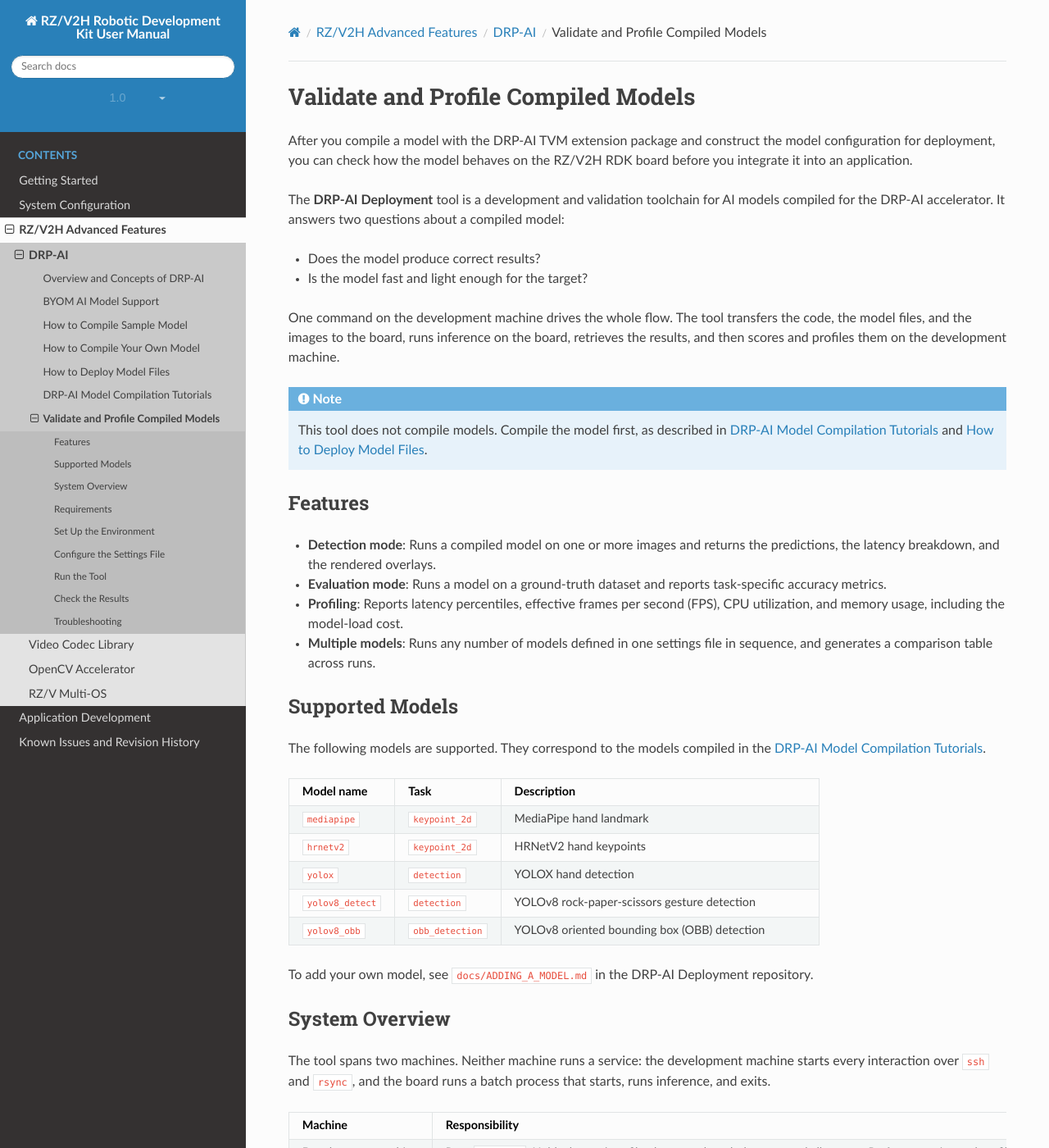
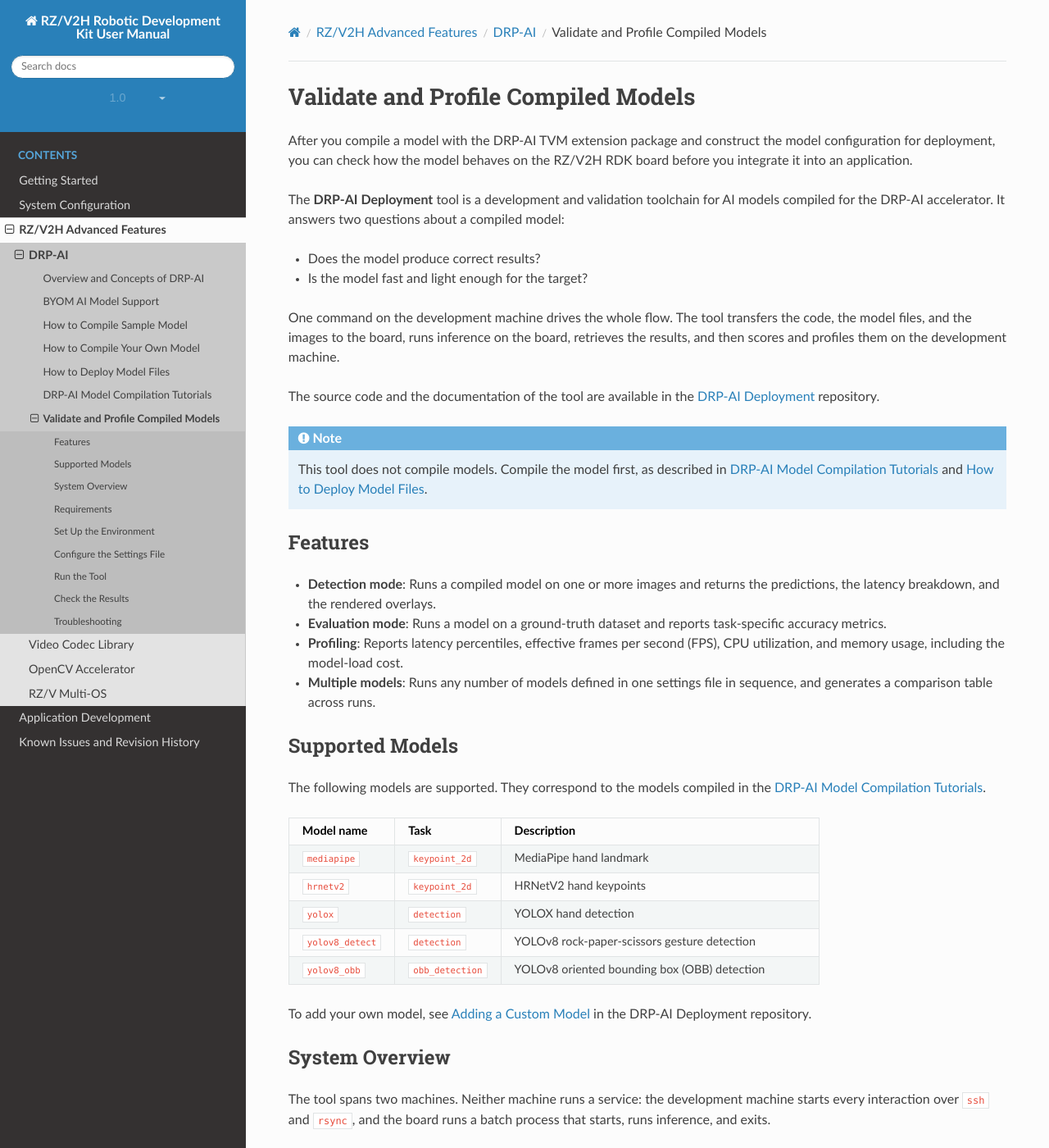
Before and after one commit to renesas-rdk/rzv2h_rdk_documentation, a Sphinx documentation site: the page built from source/chapter-3/drp_ai/model_validation/drp_ai_deployment.rst, in a window 1280 px wide and 1400 px high. Shown: the whole window at 82% size. Built offline with Sphinx 7.4.7 and the Read the Docs theme 3.1.0, drawn with Linux system fonts in a browser that asks for light colours; comment, search, counter and statistics services are not loaded; some of the changed text lies outside the part shown.

Commit message:
feat: update drp-ai deployment tool with GitHub link
Signed-off-by: Tu Pham <tu.pham.ct@renesas.com>

```diff
--- a/source/chapter-3/drp_ai/model_validation/drp_ai_deployment.rst
+++ b/source/chapter-3/drp_ai/model_validation/drp_ai_deployment.rst
@@ -11,6 +11,8 @@
 - Is the model fast and light enough for the target?
 
 One command on the development machine drives the whole flow. The tool transfers the code, the model files, and the images to the board, runs inference on the board, retrieves the results, and then scores and profiles them on the development machine.
+
+The source code and the documentation of the tool are available in the `DRP-AI Deployment <https://github.com/renesas-rdk/drp-ai-deployment>`__ repository.
 
 .. note::
 
@@ -52,7 +54,7 @@
      - ``obb_detection``
      - YOLOv8 oriented bounding box (OBB) detection
 
-To add your own model, see ``docs/ADDING_A_MODEL.md`` in the DRP-AI Deployment repository.
+To add your own model, see `Adding a Custom Model <https://github.com/renesas-rdk/drp-ai-deployment/blob/main/docs/ADDING_A_MODEL.md>`__ in the DRP-AI Deployment repository.
 
 System Overview
 """""""""""""""
@@ -295,7 +297,7 @@
 
 The repository provides a ground-truth dataset for each supported model in the ``datasets_ground_truth/`` directory.
 
-For the complete settings reference, see ``docs/USAGE.md`` in the DRP-AI Deployment repository.
+For the complete settings reference, see `Settings File <https://github.com/renesas-rdk/drp-ai-deployment/blob/main/docs/USAGE.md#2-settings-file>`__ in the DRP-AI Deployment repository.
 
 Run the Tool
 """"""""""""
@@ -395,7 +397,7 @@
 
 For more information, see the following documents in the DRP-AI Deployment repository:
 
-- ``docs/USAGE.md``: Settings file, command line, output, and troubleshooting.
-- ``docs/CONTRACTS.md``: Dataset formats, metric definitions, and dataset preparation.
-- ``docs/ARCHITECTURE.md``: Host and board architecture, measurement windows, and exit codes.
-- ``docs/ADDING_A_MODEL.md``: How to add a custom model.
+- `Usage <https://github.com/renesas-rdk/drp-ai-deployment/blob/main/docs/USAGE.md>`__: Settings file, command line, output, and troubleshooting.
+- `Data Contracts <https://github.com/renesas-rdk/drp-ai-deployment/blob/main/docs/CONTRACTS.md>`__: Dataset formats, metric definitions, and dataset preparation.
+- `Technical Architecture <https://github.com/renesas-rdk/drp-ai-deployment/blob/main/docs/ARCHITECTURE.md>`__: Host and board architecture, measurement windows, and exit codes.
+- `Adding a Custom Model <https://github.com/renesas-rdk/drp-ai-deployment/blob/main/docs/ADDING_A_MODEL.md>`__: How to add a custom model.
```
Also changed, not shown: other parts of source/chapter-3/drp_ai/model_validation/drp_ai_deployment.rst (+2 -2 lines).
